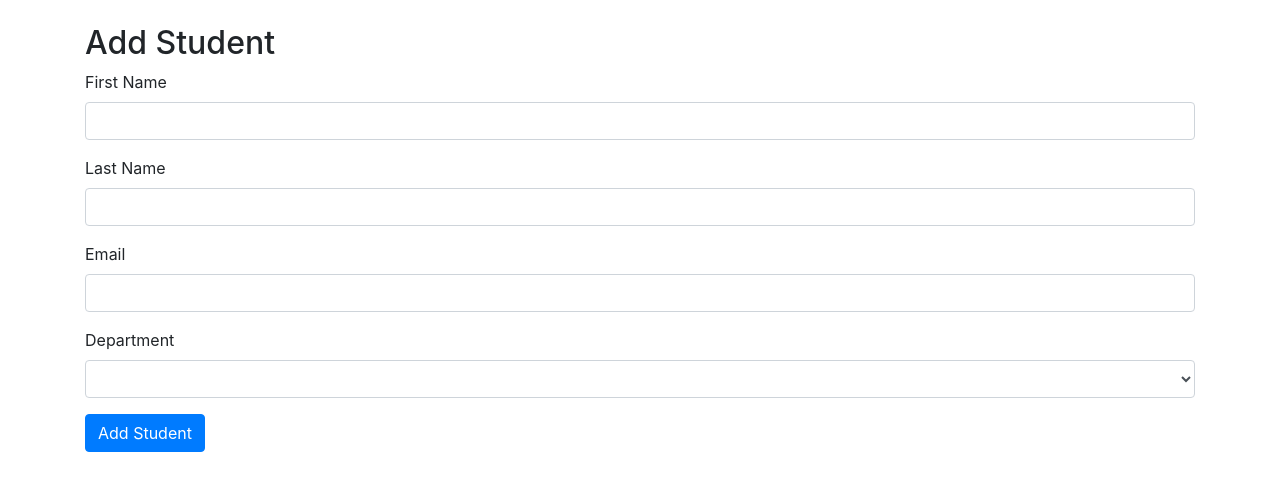
After one commit to AHMED-PROG-MAX/crud-sqlalchemy-postgres, a Flask app: page /add_student in a window 1280 px wide. The commit adds this page. Shown: the top 491 px of the page. Run offline with Flask 3, Linux system fonts and the light colour scheme; lists and menus that the app fills with data are empty; some libraries are stand-ins or nearby versions.

Commit message:
CRUD APP USING FLASK AND POSTGRES
Assignment No 2, Edit 1

```diff
--- a/crud application/app.py
+++ b/crud application/app.py
@@ -11,14 +11,21 @@ app.config['SQLALCHEMY_TRACK_MODIFICATIONS'] = False
 
 db = SQLAlchemy(app)
 
-# Define the Student model
+class Department(db.Model):
+    __tablename__ = 'department'
+    department_id = db.Column(db.Integer, primary_key=True)
+    department_name = db.Column(db.String(50), nullable=False)
+    students = db.relationship('Student', backref='department', lazy=True)
+
 class Student(db.Model):
+    __tablename__ = 'student'
     id = db.Column(db.Integer, primary_key=True)
-    fname = db.Column(db.String(100), nullable=False)
-    lname = db.Column(db.String(100), nullable=False)
-    email = db.Column(db.String(100), unique=True, nullable=False)
+    fname = db.Column(db.String(50), nullable=False)
+    lname = db.Column(db.String(50), nullable=False)
+    email = db.Column(db.String(100), nullable=False, unique=True)
+    department_id = db.Column(db.Integer, db.ForeignKey('department.department_id'), nullable=True)
 
-# Create the database and tables
+# Create the database and tables inside an application context
 with app.app_context():
     db.create_all()
 
@@ -40,25 +47,43 @@ def index():
         print(f"Error in index route: {e}")
         return "Internal Server Error", 500
 
-@app.route('/add_student', methods=['POST'])
+@app.route('/add_student', methods=['GET', 'POST'])
 def add_student():
     if request.method == 'POST':
-        fname = request.form['fname']
-        lname = request.form['lname']
-        email = request.form['email']
+        try:
+            fname = request.form['fname']
+            lname = request.form['lname']
+            email = request.form['email']
+            department_id = request.form['department_id']
 
-        # Validate if email already exists
-        existing_student = Student.query.filter_by(email=email).first()
-        if existing_student:
-            flash('Email already exists!', 'danger')
+            # Validate if email already exists
+            existing_student = Student.query.filter_by(email=email).first()
+            if existing_student:
+                flash('Email already exists!', 'danger')
+                return redirect(url_for('add_student'))
+
+            # Add new student to the database
+            new_student = Student(fname=fname, lname=lname, email=email, department_id=department_id)
+            db.session.add(new_student)
+            db.session.commit()
+            flash('Student added successfully!', 'success')
             return redirect(url_for('index'))
 
-        # Add new student to the database
-        new_student = Student(fname=fname, lname=lname, email=email)
-        db.session.add(new_student)
-        db.session.commit()
-        flash('Student added successfully!', 'success')
+        except Exception as e:
+            print(f"Error in add_student route: {e}")
+            flash('An error occurred while adding the student.', 'danger')
+            return redirect(url_for('add_student'))
+
+    # Fetch all Departments From Dropdown
+    try:
+        departments = Department.query.all()
+    except Exception as e:
+        print(f"Error fetching departments: {e}")
+        flash('An error occurred while fetching departments.', 'danger')
         return redirect(url_for('index'))
+
+    return render_template('add_student.html', departments=departments)
+
 
 @app.route('/edit_student/<int:student_id>', methods=['GET', 'POST'])
 def edit_student(student_id):
@@ -67,11 +92,14 @@ def edit_student(student_id):
         student.fname = request.form['fname']
         student.lname = request.form['lname']
         student.email = request.form['email']
+        student.department_id = request.form['department_id']
         db.session.commit()
         flash('Student updated successfully!', 'success')
         return redirect(url_for('index'))
 
-    return render_template('edit_student.html', student=student)
+    # Fetching all Departments from Dropdown
+    departments = Department.query.all()
+    return render_template('edit_student.html', student=student, departments=departments)
 
 @app.route('/delete_student/<int:student_id>')
 def delete_student(student_id):
@@ -81,5 +109,56 @@ def delete_student(student_id):
     flash('Student deleted successfully!', 'success')
     return redirect(url_for('index'))
 
+@app.route('/departments')
+def departments():
+    try:
+        # Fetching all departments from database
+        all_departments = Department.query.all()
+        return render_template('departments.html', all_departments=all_departments)
+    except Exception as e:
+        print(f"Error in departments route: {e}")
+        return "Internal Server Error", 500
+
+@app.route('/add_department', methods=['GET', 'POST'])
+def add_department():
+    if request.method == 'POST':
+        department_name = request.form['department_name']
+
+        # Check If Department Already Exists
+        existing_department = Department.query.filter_by(department_name=department_name).first()
+        if existing_department:
+            flash('Department already exists!', 'danger')
+            return redirect(url_for('departments'))
+
+        # Add new department to the database
+        new_department = Department(department_name=department_name)
+        db.session.add(new_department)
+        db.session.commit()
+        flash('Department Successfully Added!', 'success')
+        return redirect(url_for('departments'))
+
+    return render_template('add_department.html')
+
+@app.route('/edit_department/<int:department_id>', methods=['GET', 'POST'])
+def edit_department(department_id):
+    department = Department.query.get_or_404(department_id)
+
+    if request.method == 'POST':
+        department_name = request.form['department_name']
+        department.department_name = department_name
+        db.session.commit()
+        flash('Department Updated Successfully!', 'success')
+        return redirect(url_for('departments'))
+
+    return render_template('edit_department.html', department=department)
+
+@app.route('/delete_department/<int:department_id>')
+def delete_department(department_id):
+    department = Department.query.get_or_404(department_id)
+    db.session.delete(department)
+    db.session.commit()
+    flash('Department deleted successfully!', 'success')
+    return redirect(url_for('departments'))
+
 if __name__ == '__main__':
     app.run(debug=True)
--- /dev/null
+++ b/crud application/templates/add_student.html
@@ -0,0 +1,57 @@
+<!DOCTYPE html>
+<html lang="en">
+<head>
+    <meta charset="UTF-8">
+    <meta name="viewport" content="width=device-width, initial-scale=1.0">
+    <title>Add Student</title>
+    <!-- Include Bootstrap CSS -->
+    <link href="https://stackpath.bootstrapcdn.com/bootstrap/4.5.2/css/bootstrap.min.css" rel="stylesheet">
+</head>
+<body>
+    <div class="container mt-4">
+        <h2>Add Student</h2>
+        <!-- Display flash messages if any -->
+        {% with messages = get_flashed_messages(with_categories=true) %}
+            {% if messages %}
+                <div class="alert alert-dismissible fade show" role="alert">
+                    {% for category, message in messages %}
+                        <div class="alert alert-{{ category }}">{{ message }}</div>
+                    {% endfor %}
+                    <button type="button" class="close" data-dismiss="alert" aria-label="Close">
+                        <span aria-hidden="true">&times;</span>
+                    </button>
+                </div>
+            {% endif %}
+        {% endwith %}
+
+        <form action="{{ url_for('add_student') }}" method="POST">
+            <div class="form-group">
+                <label for="fname">First Name</label>
+                <input type="text" class="form-control" id="fname" name="fname" required>
+            </div>
+            <div class="form-group">
+                <label for="lname">Last Name</label>
+                <input type="text" class="form-control" id="lname" name="lname" required>
+            </div>
+            <div class="form-group">
+                <label for="email">Email</label>
+                <input type="email" class="form-control" id="email" name="email" required>
+            </div>
+            <div class="form-group">
+                <label for="department_id">Department</label>
+                <select id="department_id" name="department_id" class="form-control">
+                    {% for department in departments %}
+                        <option value="{{ department.department_id }}">{{ department.department_name }}</option>
+                    {% endfor %}
+                </select>
+            </div>
+            <button type="submit" class="btn btn-primary">Add Student</button>
+        </form>
+    </div>
+
+    <!-- Include Bootstrap JS and dependencies -->
+    <script src="https://code.jquery.com/jquery-3.5.1.slim.min.js"></script>
+    <script src="https://cdn.jsdelivr.net/npm/@popperjs/core@2.9.3/dist/umd/popper.min.js"></script>
+    <script src="https://stackpath.bootstrapcdn.com/bootstrap/4.5.2/js/bootstrap.min.js"></script>
+</body>
+</html>
--- a/crud application/templates/edit_student.html
+++ b/crud application/templates/edit_student.html
@@ -30,6 +30,12 @@
                     <label for="email">Email</label>
                     <input type="email" class="form-control" id="email" name="email" value="{{ student.email }}" required>
                 </div>
+                <select name="department_id" required>
+                    <option value="">Select Department</option>
+                    {% for department in departments %}
+                        <option value="{{ department.department_id }}">{{ department.department_name }}</option>
+                    {% endfor %}
+                </select>
                 <button type="submit" class="btn btn-primary my-2 d-block w-100">Update</button>
             </form>
         </div>
```
Also changed, not shown: crud application/templates/add_department.html (added, +44 -0 lines), crud application/templates/departments.html (added, +42 -0 lines), crud application/templates/edit_department.html (added, +44 -0 lines), crud application/templates/index.html (+51 -47 lines).
